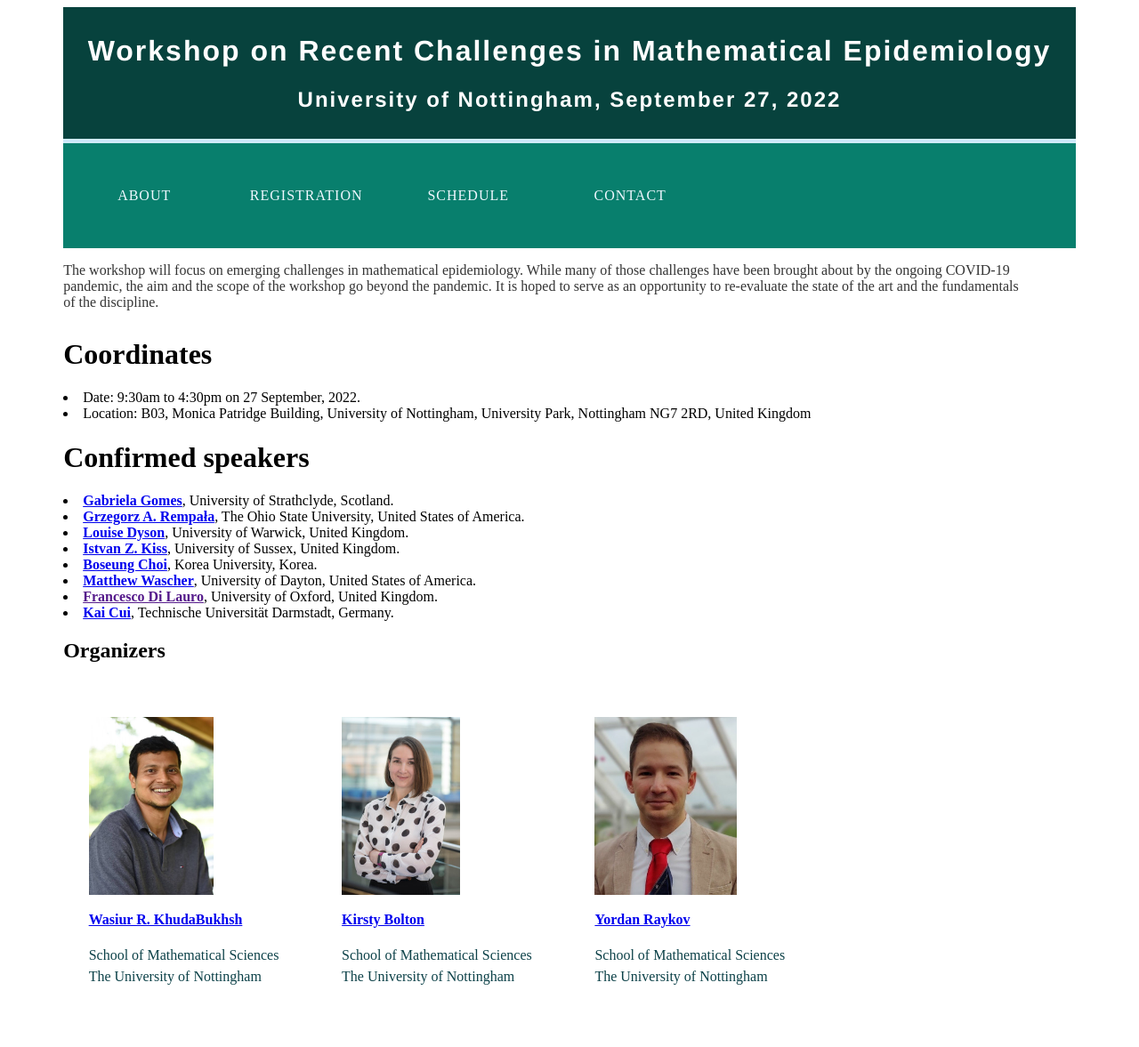
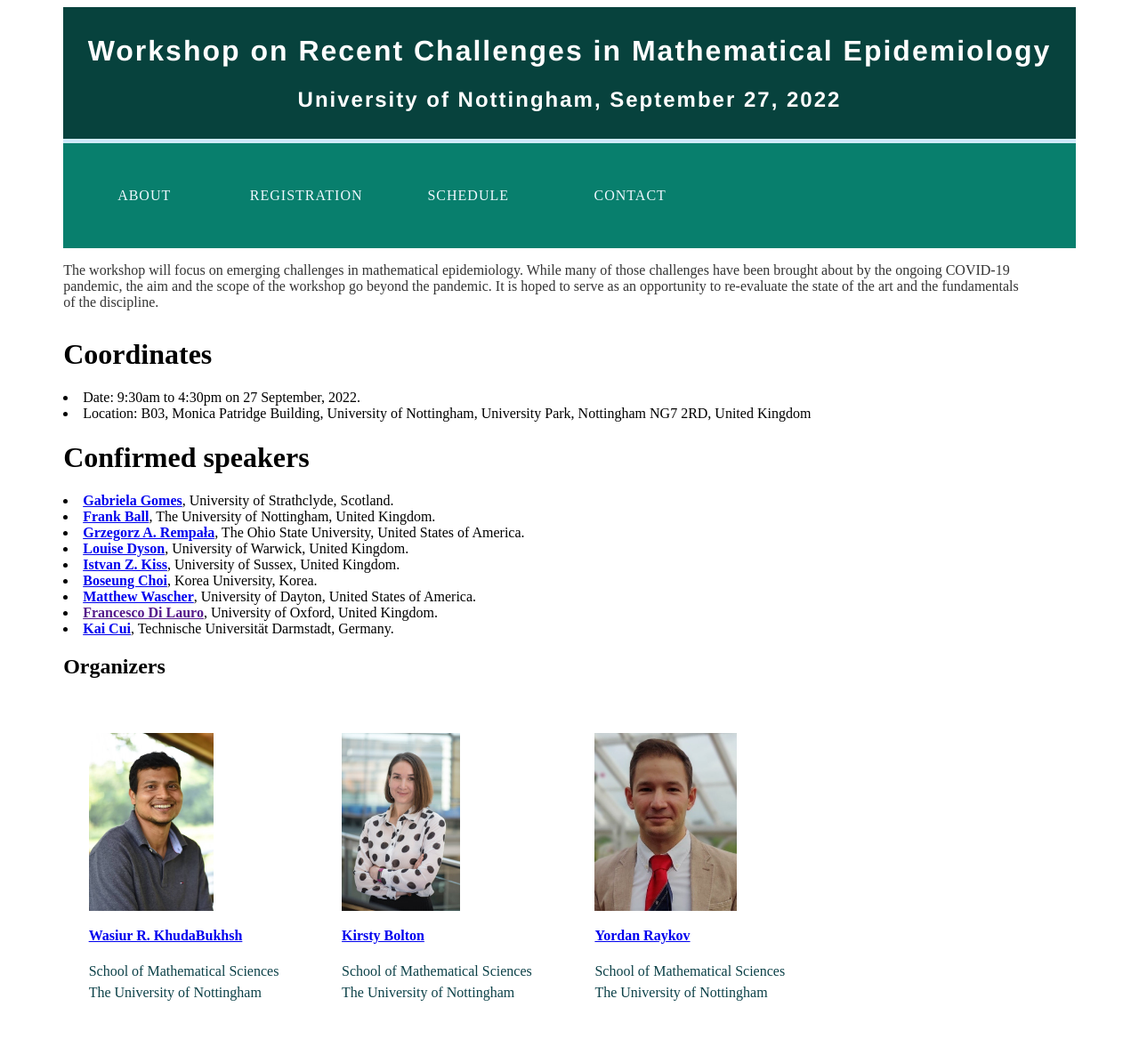
Before and after one commit to wasiur/wasiur.github.io, a Jekyll site: the page EpiWorkshopSep2022/EpiWorkshopSep2022.html, which Jekyll copies as it is, in a window 1280 px wide. Shown: the whole page at 89% size. Built offline with Jekyll 4.4.1, drawn with Linux system fonts in a browser that asks for light colours.

Commit message:
speakers updated

```diff
--- a/EpiWorkshopSep2022/EpiWorkshopSep2022.html
+++ b/EpiWorkshopSep2022/EpiWorkshopSep2022.html
@@ -29,6 +29,8 @@
       <li>Location: B03, Monica Patridge Building, University of Nottingham, University Park, Nottingham NG7 2RD, United Kingdom</li>
       <h1 id="confirmed-speakers">Confirmed speakers</h1>
       <li><strong><a href="https://www.strath.ac.uk/staff/gomesgabrieladr/">Gabriela Gomes</a></strong>, University of Strathclyde, Scotland.</li>
+      <li><strong><a href="https://www.nottingham.ac.uk/mathematics/people/frank.ball">Frank Ball</a></strong>, The University of Nottingham,
+        United Kingdom.</li>
       <li><strong><a href="https://neyman.mbi.ohio-state.edu/">Grzegorz A. Rempała</a></strong>, The Ohio State University, United States of America.</li>
       <li><strong><a href="https://warwick.ac.uk/fac/sci/maths/people/staff/dyson/">Louise Dyson</a></strong>, University of Warwick, United Kingdom.</li>
       <li><strong><a href="https://profiles.sussex.ac.uk/p211073-istvan-kiss">Istvan Z. Kiss</a></strong>, University of Sussex, United Kingdom.</li>
```
